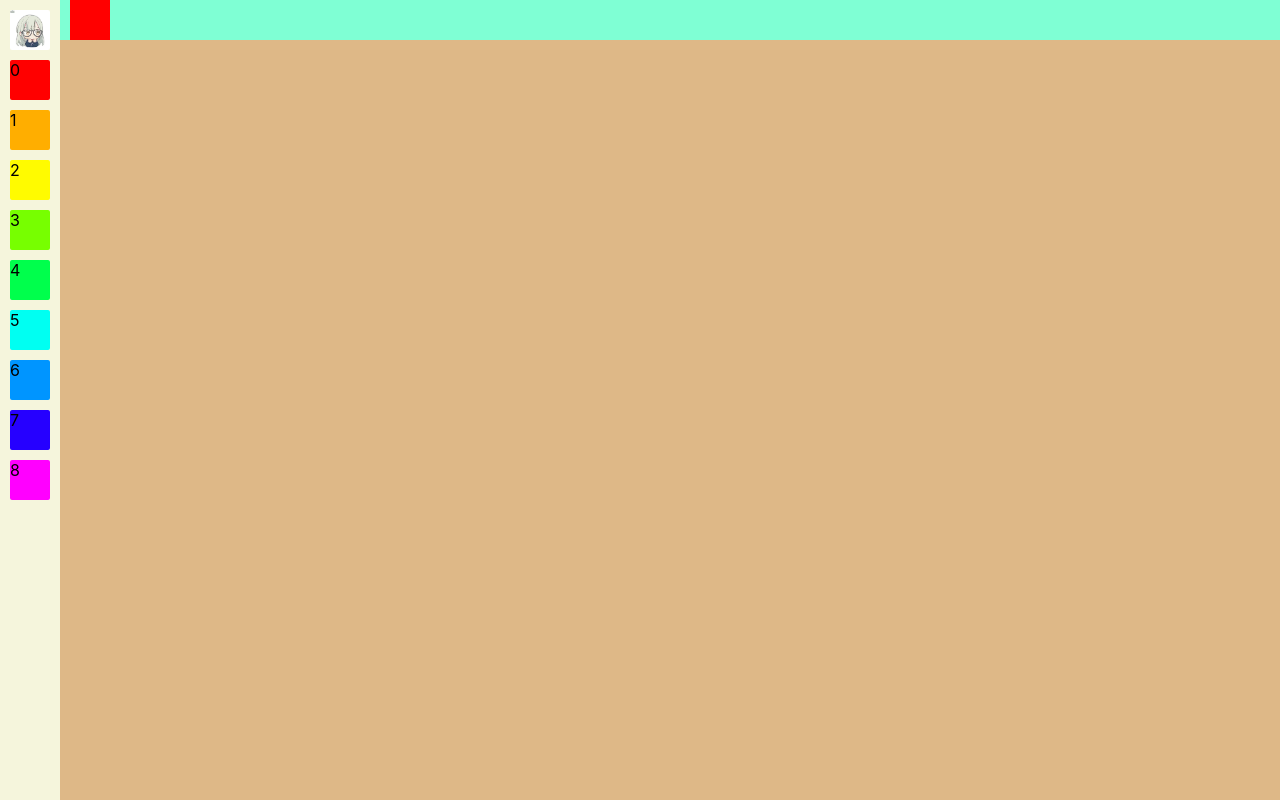
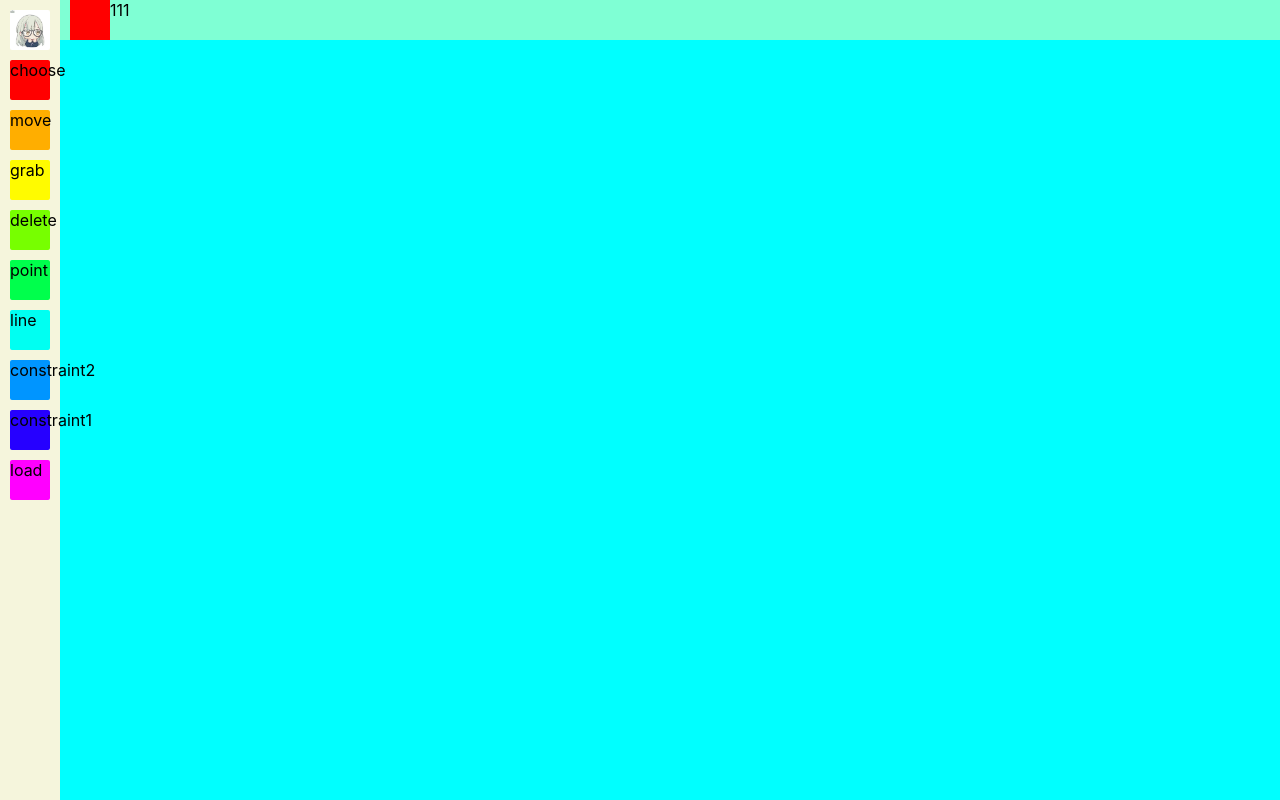
Before and after one commit to Nouchi-Kousu/TrussVizPy, a React (Create React App) app in the folder react-frontend/: page /truss/draw in a window 1280 px wide. Built offline with nearby package versions, Linux system fonts and the light colour scheme.

Commit message:
改回js，编写结点绘制逻辑，参数传递存在问题

```diff
--- a/react-frontend/src/page/Truss/CSS/App.scss
+++ b/react-frontend/src/page/Truss/CSS/App.scss
@@ -40,11 +40,11 @@ html, body {
     .right {
         width: calc(100vw - 60px);
         height: 100%;
-        background-color: blueviolet;
+        // background-color: blueviolet;
         .canvas {
             width: 100%;
             height: calc(100% - 40px);
-            background-color: burlywood;
+            // background-color: burlywood;
         }
     }
 
--- a/react-frontend/src/page/Truss/draw/Draw.tsx
+++ b/react-frontend/src/page/Truss/draw/Draw.js
@@ -1,6 +1,6 @@
 import Right from "./Right";
 import Left from "./Left";
-import { penTypeConText } from './context'
+import { penTypeContext } from './context'
 import { useState } from "react";
 
 const Draw = () => {
@@ -8,10 +8,10 @@ const Draw = () => {
 
     return (
         <div className="draw">
-            <penTypeConText.Provider value={[penType, setPenType]}>
+            <penTypeContext.Provider value={[penType, setPenType]}>
                 <Left />
                 <Right />
-            </penTypeConText.Provider>
+            </penTypeContext.Provider>
         </div>
     );
 };
--- /dev/null
+++ b/react-frontend/src/page/Truss/draw/Head.js
@@ -0,0 +1,47 @@
+import { useContext } from "react";
+import { penTypeContext, selectedPointContext } from "./context";
+
+const Head = (selectedPointSet, pointsSet) => {
+    const [penType] = useContext(penTypeContext);
+    const selectedPoint = selectedPointSet;
+    const points = pointsSet;
+    let headTable = <></>;
+    if (penType === "choose") {
+        if (selectedPoint) {
+            headTable = <>111</>;
+        }
+    } else if (penType === "move") {
+        // 不做任何操作
+    } else if (penType === "grab") {
+        headTable = <></>;
+    } else if (penType === "delete") {
+        // 不做任何操作
+    } else if (penType === "point") {
+        console.log(selectedPoint)
+        if (selectedPoint !== -1) {
+            const point = points[selectedPoint];
+            headTable = (
+                <>
+                    {point.x},{point.y}
+                </>
+            );
+        }
+    } else if (penType === "line") {
+        // 不做任何操作
+    } else if (penType === "constraint2") {
+        // 不做任何操作
+    } else if (penType === "constraint1") {
+        // 不做任何操作
+    } else if (penType === "load") {
+        // 不做任何操作
+    }
+
+    return (
+        <div className="head">
+            <li className={penType}></li>
+            {headTable}
+        </div>
+    );
+};
+
+export default Head;
--- a/react-frontend/src/page/Truss/draw/Head.tsx
+++ /dev/null
@@ -1,33 +0,0 @@
-import { useContext } from "react"
-import {penTypeConText, selectedPointContext} from "./context"
-
-const Head = () => {
-    const [penType] = useContext(penTypeConText)
-    const [selectedPoint] = useContext(selectedPointContext)
-    let headTable = <></>
-    switch (penType) {
-        case "choose":
-            if (selectedPoint) {
-                headTable = <>
-                    111
-                </>
-            }
-            break
-        case "move":
-            break
-        case "grab":
-            headTable = <>
-
-            </>
-            break
-    }
-
-    return (
-        <div className="head">
-            <li className={penType}></li>
-            {headTable}
-        </div>
-    )
-}
-
-export default Head
--- a/react-frontend/src/page/Truss/draw/Left.tsx
+++ b/react-frontend/src/page/Truss/draw/Left.js
@@ -1,5 +1,5 @@
 import { useContext } from "react";
-import {penTypeConText} from './context'
+import {penTypeContext} from './context'
 
 const Left = () => {
     const button = [
@@ -13,10 +13,10 @@ const Left = () => {
         "constraint1",
         "load",
     ];
-    const [, setPenType] = useContext(penTypeConText)
+    const [, setPenType] = useContext(penTypeContext)
     const buttons = button.map((item, idx) => (
         <li className={item} key={item} onClick={() => setPenType(item)}>
-            {idx}
+            {item}
         </li>
     ));
     return (
--- /dev/null
+++ b/react-frontend/src/page/Truss/draw/Right.js
@@ -0,0 +1,87 @@
+import { useContext, useEffect, useRef, useState } from "react";
+import Head from "./Head";
+import { selectedPointContext, pointContext, penTypeContext } from "./context";
+
+const Right = () => {
+    const [penType] = useContext(penTypeContext);
+    const canvasRef = useRef(null); // 储存画布的引用
+    const [selectedPoint, setSelectedPoint] = useState(-1); // 存储选中的结点
+    const [points, setPoints] = useState([]); // 存储结点列表
+    const [mousePosition, setMousePosition] = useState({ x: 0, y: 0 }); // 鼠标位置
+    const [isdragging, setIsDragging] = useState(false);
+
+    const resizeCanvas = () => {
+        const canvas = canvasRef.current;
+        if (canvas) {
+            canvas.width = canvas.clientWidth;
+            canvas.height = canvas.clientHeight;
+        }
+    };
+
+    useEffect(() => {
+        resizeCanvas();
+        window.addEventListener("resize", resizeCanvas);
+        return () => {
+            window.removeEventListener("resize", resizeCanvas);
+        };
+    }, []);
+
+    useEffect(() => {
+        const canvas = canvasRef.current;
+        const context = canvas.getContext("2d");
+        context.clearRect(0, 0, canvas.width, canvas.height);
+
+        // 绘制已有的圆
+        points.forEach((point, idx) => {
+            console.log("render");
+            context.beginPath();
+            context.arc(point.x, point.y, 10, 0, Math.PI * 2, true);
+            if (idx === selectedPoint) {
+                context.fillStyle = "red";
+            } else {
+                context.fillStyle = "blue";
+            }
+            context.fill();
+            context.closePath();
+        });
+    }, [points, selectedPoint, mousePosition]);
+
+    const getMousePosition = (event) => {
+        const canvas = canvasRef.current;
+        const rect = canvas.getBoundingClientRect();
+        return {
+            x: event.clientX - rect.left,
+            y: event.clientY - rect.top,
+        };
+    };
+
+    const handleMouseDown = (event) => {
+        const { x, y } = getMousePosition(event);
+        const clickedPointIndex = points.findIndex(
+            (circle) => Math.hypot(circle.x - x, circle.y - y) < 10
+        );
+        setSelectedPoint(clickedPointIndex);
+        if (penType === "point") {
+            if (clickedPointIndex === -1) {
+                setSelectedPoint(points.length);
+                setPoints([...points, { x: x, y: y }]);
+            }
+        }
+    };
+
+    return (
+        <div className="right">
+                    <Head
+                        selectedPointSet={selectedPoint}
+                        pointsSet={points}
+                    />
+                    <canvas
+                        ref={canvasRef}
+                        className="canvas"
+                        onMouseDown={handleMouseDown}
+                    ></canvas>
+        </div>
+    );
+};
+
+export default Right;
--- a/react-frontend/src/page/Truss/draw/Right.tsx
+++ /dev/null
@@ -1,19 +0,0 @@
-import { useState } from "react";
-import Head from "./Head";
-import { selectedPointContext } from "./context";
-
-const Right = () => {
-    const [selectedPoint, setSelectedPoint] = useState(null); // 存储选中的圆
-
-    return (
-        <div className="right">
-            <selectedPointContext.Provider
-                value={[selectedPoint, setSelectedPoint]}>
-                <Head />
-                <canvas className="canvas"></canvas>
-            </selectedPointContext.Provider>
-        </div>
-    );
-};
-
-export default Right;
--- /dev/null
+++ b/react-frontend/src/page/Truss/draw/context.js
@@ -0,0 +1,7 @@
+import { createContext } from "react";
+
+export const penTypeContext = createContext(null)
+
+export const selectedPointContext = createContext(null)
+
+export const pointContext = createContext(null)
--- a/react-frontend/src/page/Truss/draw/context.tsx
+++ /dev/null
@@ -1,5 +0,0 @@
-import { createContext } from "react";
-
-export const penTypeConText = createContext<any>(null)
-
-export const selectedPointContext = createContext<any>(null)
```
Also changed, not shown: react-frontend/src/App.js (renamed from react-frontend/src/App.tsx).
